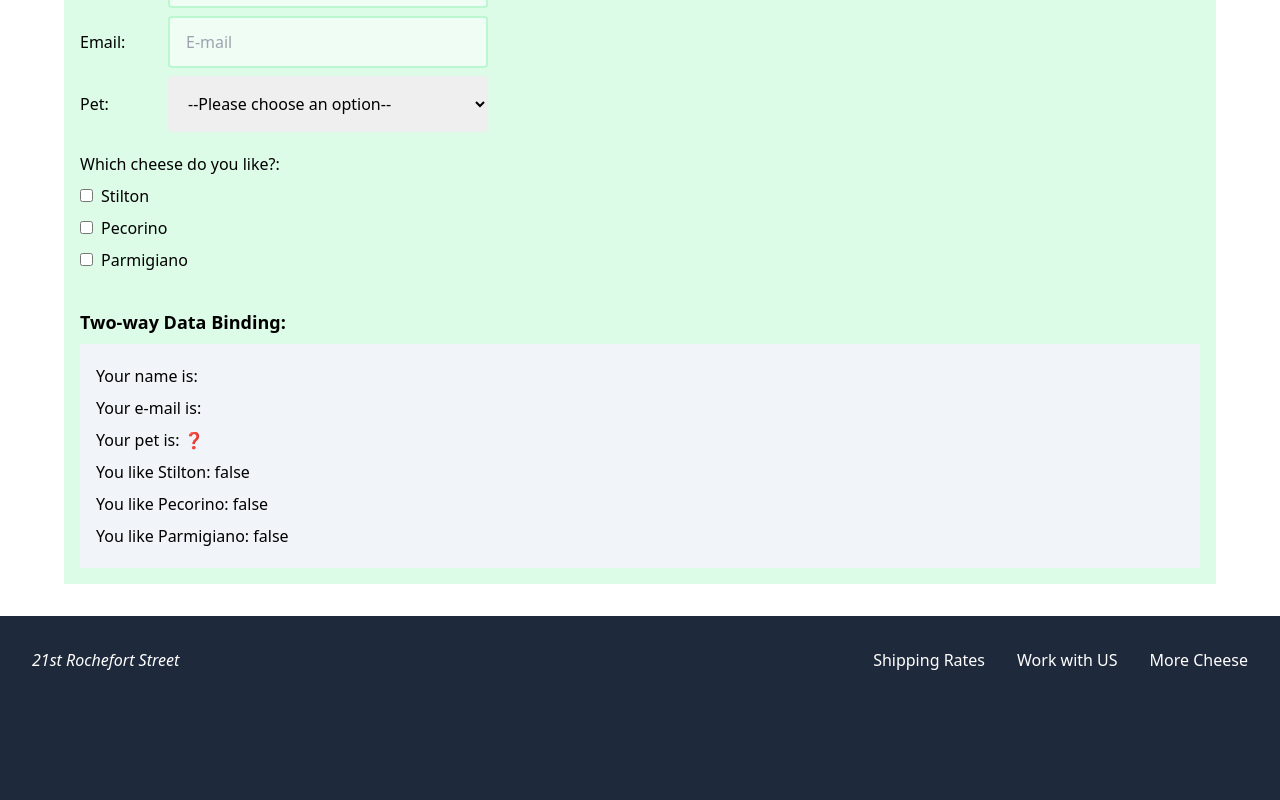
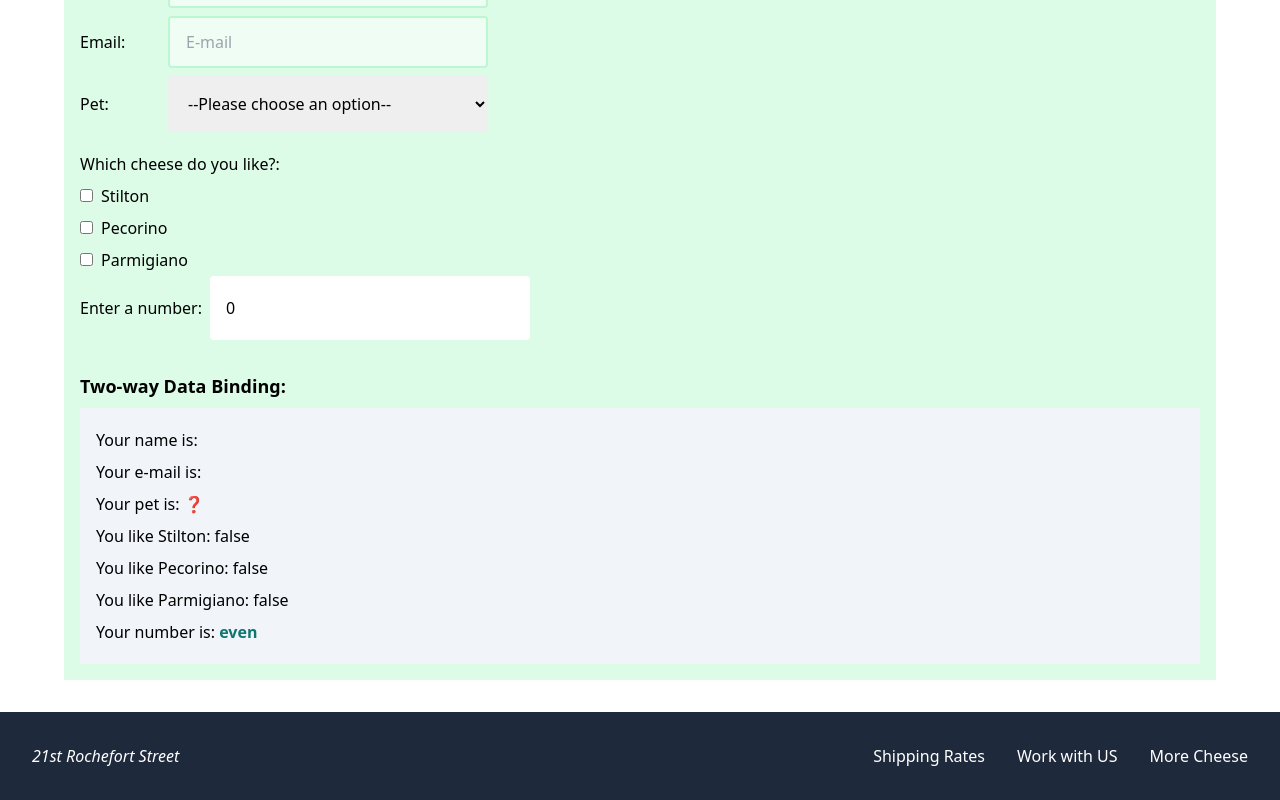
Before and after one commit to evagapi/w9d1-lab-vue-basics-evagapi, a Vue app: page / in a window 1280 px wide. Shown: the part 392-1192 px from the top of the page. Before the commit the page ends 1096 px from the top, so only its background shows below. Built offline with nearby package versions, Linux system fonts and the light colour scheme.

Commit message:
feat: solve iteration 3

```diff
--- /dev/null
+++ b/src/components/EvenOrOdd.vue
@@ -0,0 +1,17 @@
+<template>
+  <span v-if="isEven" class="text-teal-700 font-bold">even</span>
+  <span v-else class="text-pink-700 font-bold">odd</span>
+</template>
+
+<script>
+export default {
+  props: {
+    number: Number,
+  },
+  computed: {
+    isEven() {
+      return this.number % 2 === 0; // iteration 3: boolean
+    },
+  },
+};
+</script>
--- a/src/components/Form.vue
+++ b/src/components/Form.vue
@@ -43,6 +43,18 @@
         <Checkbox id="pecorino" label="Pecorino" v-model="pecorino" />
         <Checkbox id="parmigiano" label="Parmigiano" v-model="parmigiano" />
       </fieldset>
+      <fieldset class="mb-4">
+        <label for="enter-a-number" class="mr-2 w-30 inline-block"
+          >Enter a number:
+        </label>
+        <input
+          type="number"
+          id="enter-a-number"
+          placeholder="Number"
+          v-model="number"
+          class="p-4 w-80 rounded"
+        />
+      </fieldset>
     </form>
     <div>
       <h2 class="text-lg font-bold mb-2">Two-way Data Binding:</h2>
@@ -53,6 +65,7 @@
         <p>You like Stilton: {{ stilton }}</p>
         <p>You like Pecorino: {{ pecorino }}</p>
         <p>You like Parmigiano: {{ parmigiano }}</p>
+        <p>Your number is: <EvenOrOdd :number="number" /></p>
       </div>
     </div>
   </div>
@@ -60,6 +73,7 @@
 <script>
 import Checkbox from "./Checkbox.vue";
 import Input from "./Input.vue";
+import EvenOrOdd from "./EvenOrOdd.vue";
 
 export default {
   data() {
@@ -70,8 +84,9 @@ export default {
       stilton: false,
       pecorino: false,
       parmigiano: false,
+      number: 0,
     };
   },
-  components: { Checkbox, Input },
+  components: { Checkbox, Input, EvenOrOdd },
 };
 </script>
```
